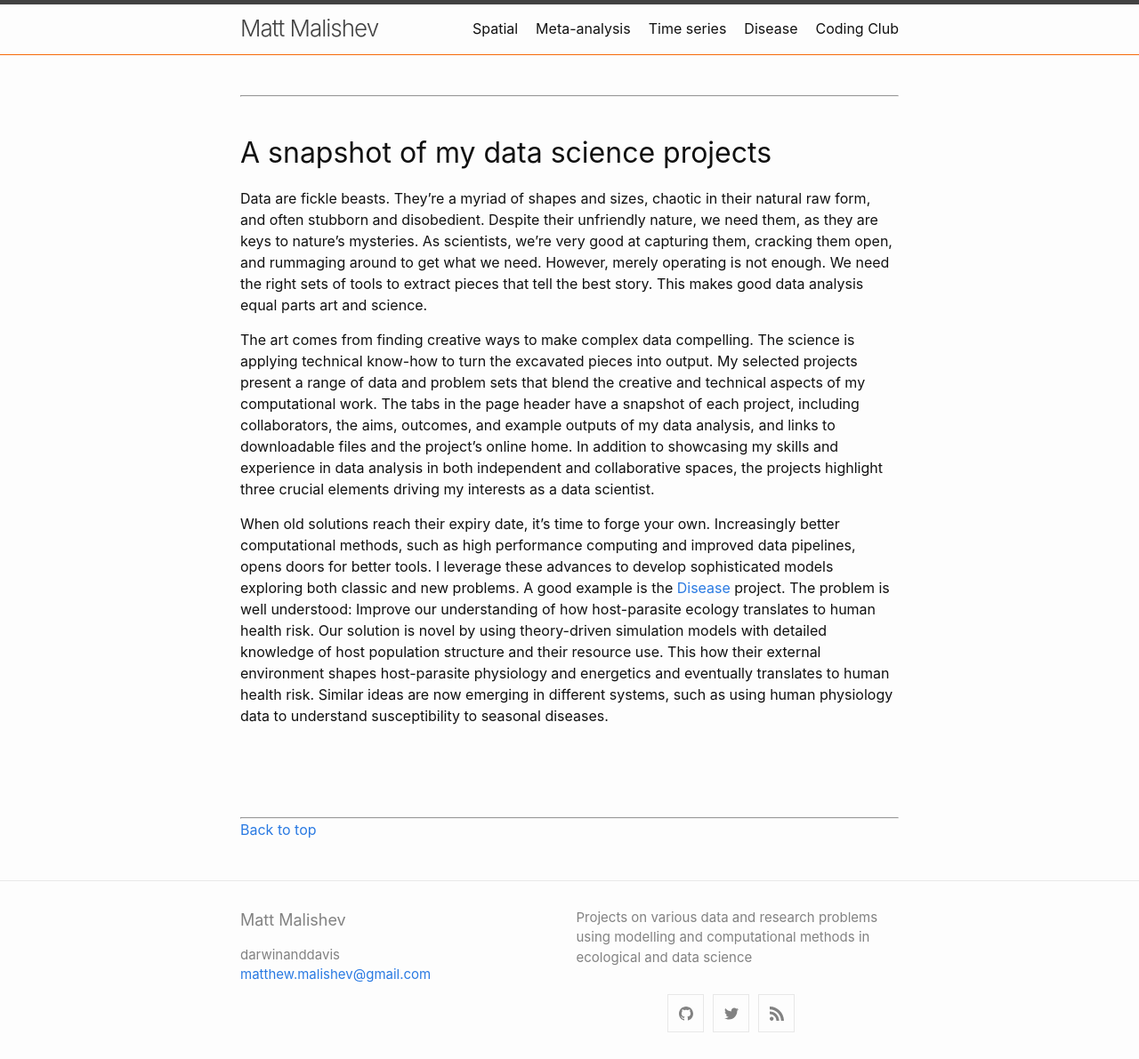
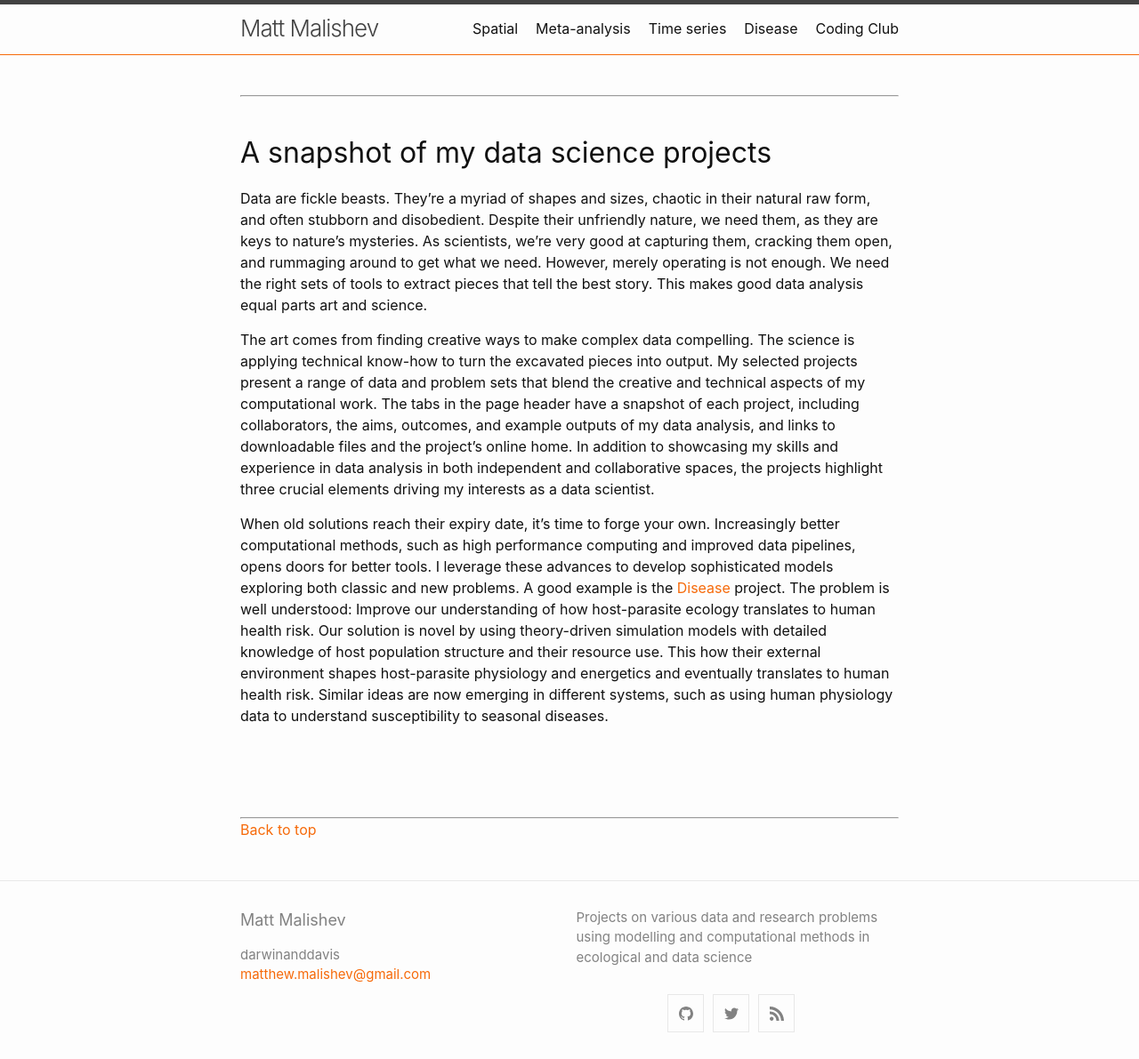
Before and after one commit to darwinanddavis/data_projects, a Jekyll site: the page built from index.md, in a window 1280 px wide. Shown: the whole page at 89% size. Built offline with Jekyll 4.4.1, drawn with Linux system fonts in a browser that asks for light colours; our own code applies the rules of GitHub Pages for plain Markdown files.

Commit message:
link color

```diff
--- a/_sass/minima/_base.scss
+++ b/_sass/minima/_base.scss
@@ -104,15 +104,15 @@ h1, h2, h3, h4, h5, h6 {
  * Links
  */
 a {
-  color: $brand-color;
+  color: $orange-color;
   text-decoration: none;
 
   &:visited {
-    color: darken($brand-color, 15%);
+    color: darken($orange-color, 15%);
   }
 
   &:hover {
-    color: $text-color;
+    color: $orange-color;
     text-decoration: underline;
   }
 
```
